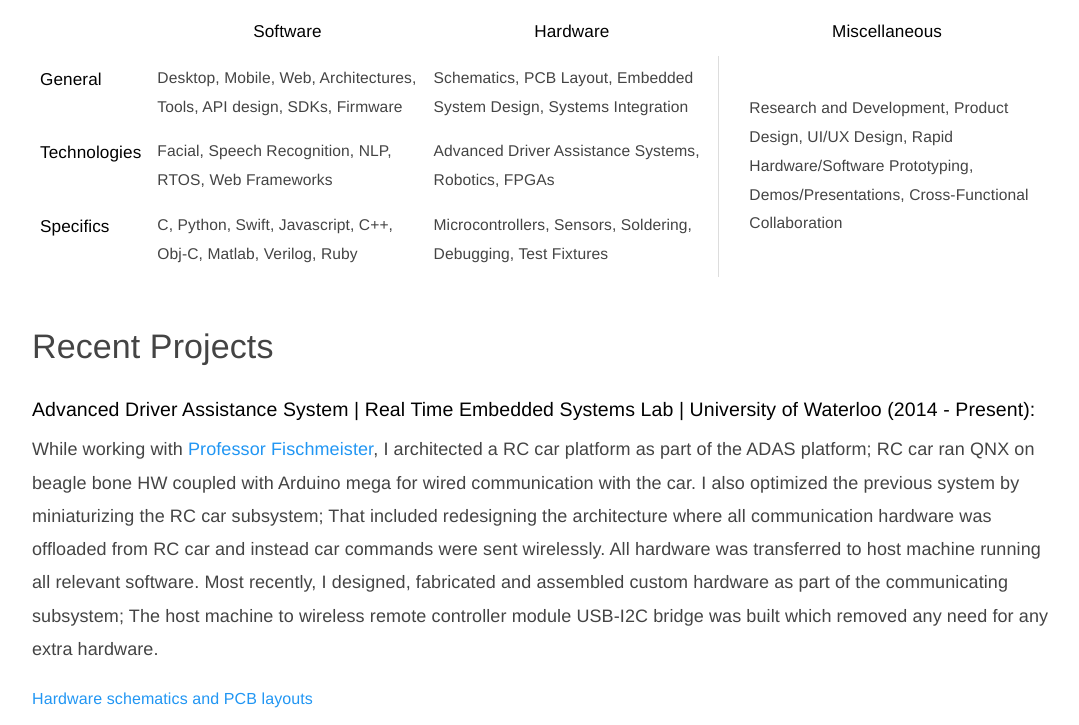
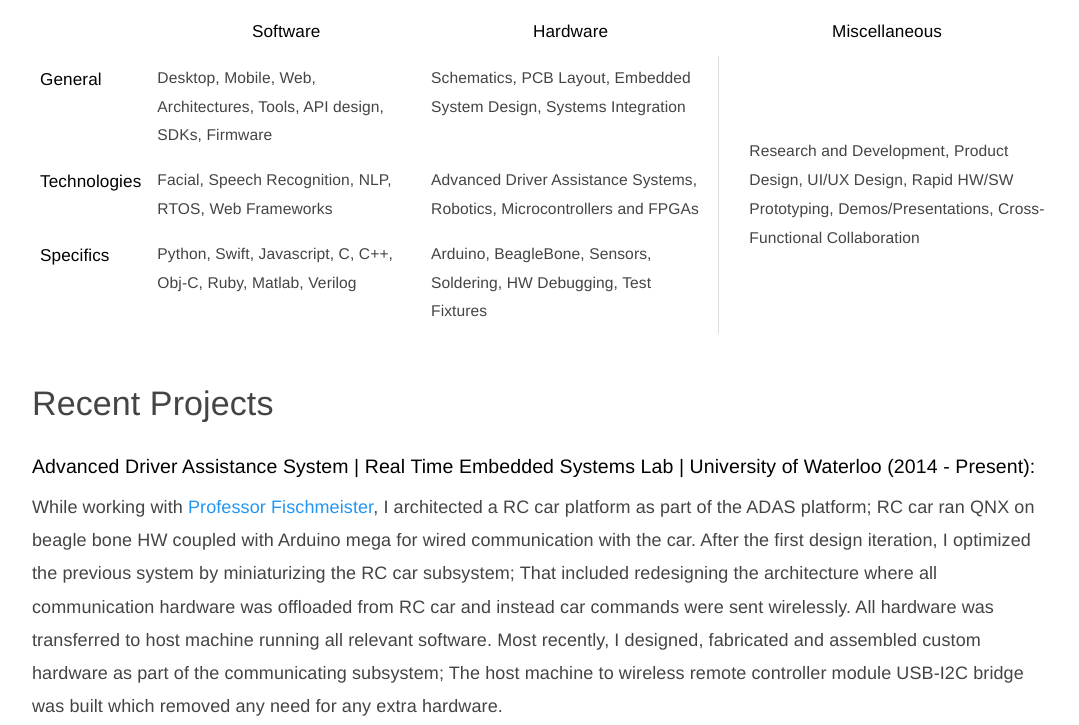
Before and after one commit to Shafkat/shafkat.github.com, a plain HTML site: page index.html in a window 1280 px wide. Shown: the part 615-1340 px from the top of the page, without its empty margins (96-1175 px from the left). Drawn offline with nearby package versions, Linux system fonts and the light colour scheme.

Commit message:
Final tweaks to the skills section. Uploading latest pdf resume.

```diff
--- a/index.html
+++ b/index.html
@@ -52,17 +52,17 @@
                             <td>General</td>
                             <td>Desktop, Mobile, Web, Architectures, Tools, API design, SDKs, Firmware</td>
                             <td class="border_right">Schematics, PCB Layout, Embedded System Design, Systems Integration</td>
-                            <th rowspan="3">Research and Development, Product Design, UI/UX Design, Rapid Hardware/Software Prototyping, Demos/Presentations, Cross-Functional Collaboration</th>
+                            <th rowspan="3">Research and Development, Product Design, UI/UX Design, Rapid HW/SW Prototyping, Demos/Presentations, Cross-Functional Collaboration</th>
                         </tr>
                         <tr>
                             <td>Technologies</td>
                             <td>Facial, Speech Recognition, NLP, RTOS, Web Frameworks</td>
-                            <td class="border_right">Advanced Driver Assistance Systems, Robotics, FPGAs</td>
+                            <td class="border_right">Advanced Driver Assistance Systems, Robotics, Microcontrollers and FPGAs</td>
                         </tr>
                         <tr>
                             <td>Specifics</td>
-                            <td>C, Python, Swift, Javascript, C++, Obj-C, Matlab, Verilog, Ruby</td>
-                            <td class="border_right">Microcontrollers, Sensors, Soldering, Debugging, Test Fixtures</td>
+                            <td>Python, Swift, Javascript, C, C++, Obj-C, Ruby, Matlab, Verilog</td>
+                            <td class="border_right">Arduino, BeagleBone, Sensors, Soldering, HW Debugging, Test Fixtures</td>
                         </tr>
                     </tbody>
                 </table>
@@ -71,8 +71,7 @@
             <h3 id="projects">Recent Projects</h3>
             <p class="lead" style="color: #000;">Advanced Driver Assistance System | Real Time Embedded Systems Lab | University of Waterloo (2014 - Present):</p>
 
-            <p>While working with <a href="https://uwaterloo.ca/embedded-software-group/people-profiles/sebastian-fischmeister">Professor Fischmeister</a>, I architected a RC car platform as part of the ADAS platform; RC car ran QNX on beagle bone HW coupled with Arduino mega for wired communication with the car. I also optimized the previous system by miniaturizing the RC car subsystem; That included redesigning the  architecture where all communication hardware was offloaded from RC car and instead car commands were sent wirelessly. All hardware was transferred to host machine running all relevant software.
-            Most recently, I designed, fabricated and assembled custom hardware as part of the communicating subsystem; The host machine to wireless remote controller module USB-I2C bridge was built which removed any need for any extra hardware.</p>
+            <p>While working with <a href="https://uwaterloo.ca/embedded-software-group/people-profiles/sebastian-fischmeister">Professor Fischmeister</a>, I architected a RC car platform as part of the ADAS platform; RC car ran QNX on beagle bone HW coupled with Arduino mega for wired communication with the car. After the first design iteration, I optimized the previous system by miniaturizing the RC car subsystem; That included redesigning the architecture where all communication hardware was offloaded from RC car and instead car commands were sent wirelessly. All hardware was transferred to host machine running all relevant software. Most recently, I designed, fabricated and assembled custom hardware as part of the communicating subsystem; The host machine to wireless remote controller module USB-I2C bridge was built which removed any need for any extra hardware.</p>
 
             <a href="./research/index.html#designs" class="projects_more">Hardware schematics and PCB layouts</a>
 
@@ -165,7 +164,7 @@
             </div>
 
             <p>
-            I worked at Telus on building a developer community website and also managed this project. The most interesting project I worked on was research on facial recognition technologies in home automation systems.
+            I worked at Telus on building a developer community website and also managed this project. The most interesting project I worked on was researching and prototyping facial recognition technologies in home automation systems.
             </p>
 
 
```
Also changed, not shown: research/index.html (+4 -4 lines), 1 other file.
